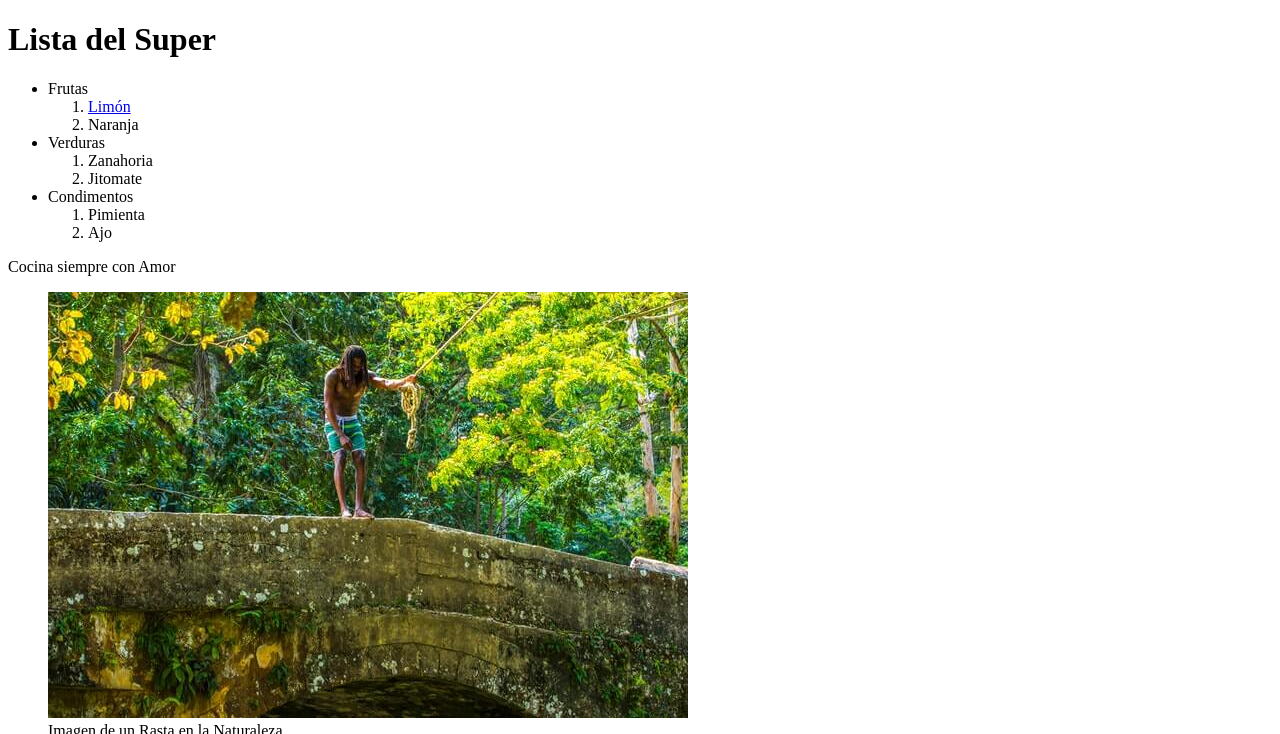
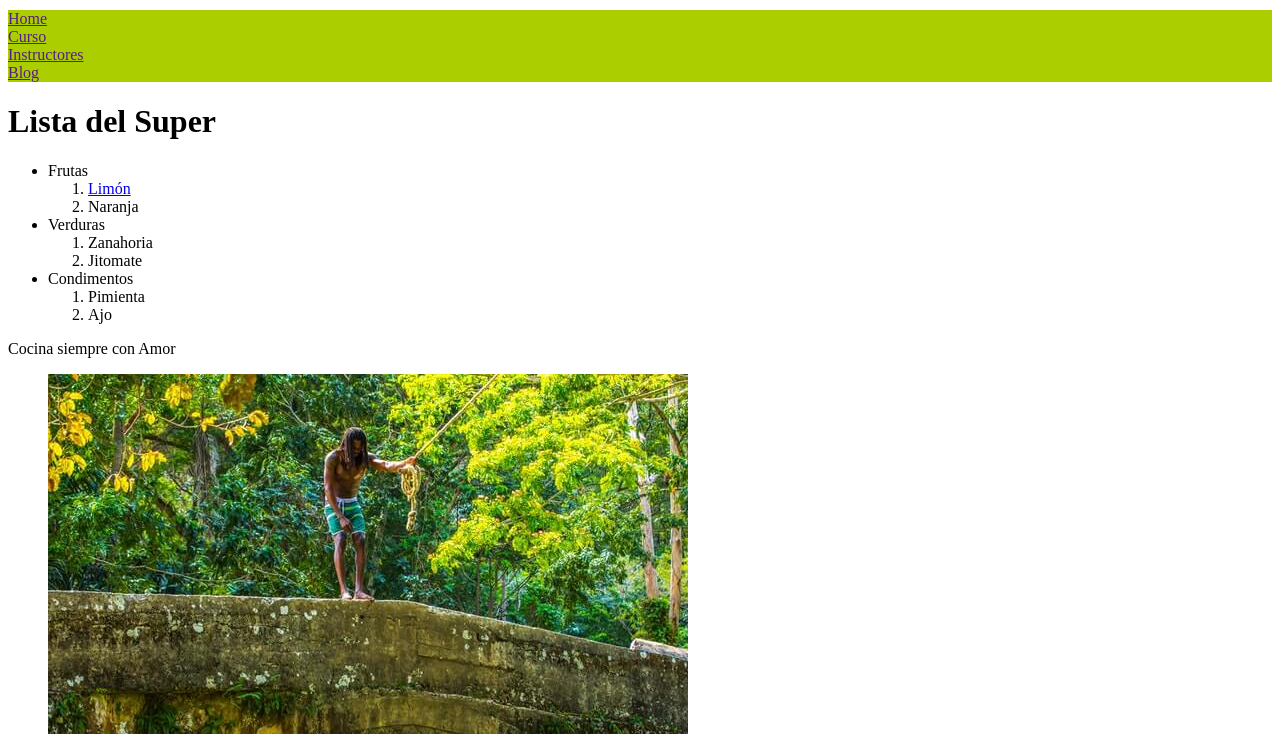
Before and after one commit to SrCodigo/HTML, a plain HTML site: page index.html in a window 1280 px wide. Shown: the top 734 px of the page. Drawn offline with Linux system fonts and the light colour scheme.

Commit message:
Se empezo con el header y css

```diff
--- a/css/styles.css
+++ b/css/styles.css
@@ -0,0 +1,6 @@
+.main-nav{
+    margin-top: 10px;
+    list-style: none;
+    padding-left: 0;
+    background-color: #abce01;
+}
--- a/index.html
+++ b/index.html
@@ -9,6 +9,16 @@
         <title>ZONE THC</title>
     </head>
     <body>
+        <header>
+            <nav>
+                <ul class="main-nav">
+                    <li class="main-nav__item"><a href="">Home</a></li>
+                    <li class="main-nav__item"><a href="">Curso</a></li>
+                    <li class="main-nav__item"><a href="">Instructores</a></li>
+                    <li class="main-nav__item"><a href="">Blog</a></li>
+                </ul>
+            </nav>
+        </header>
         <main>
         <h1>Lista del Super</h1>
         <ul>
```
